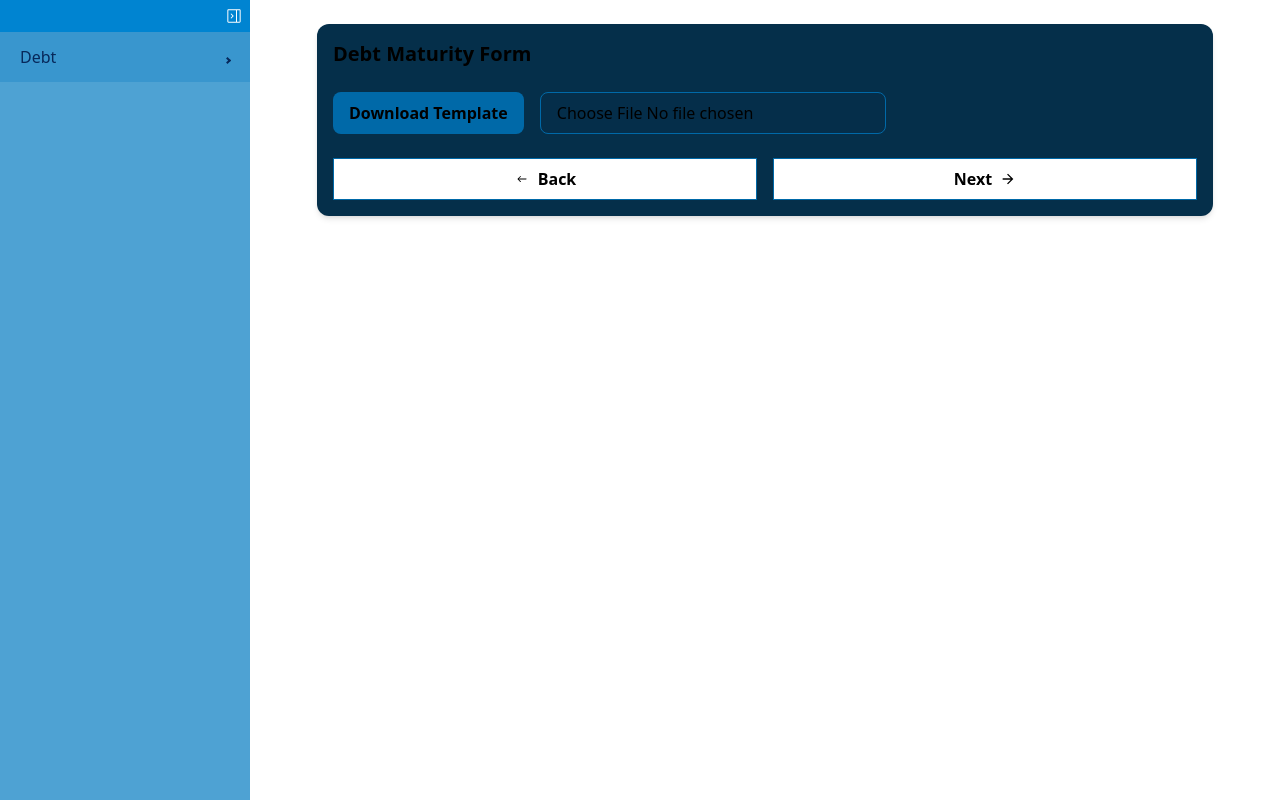
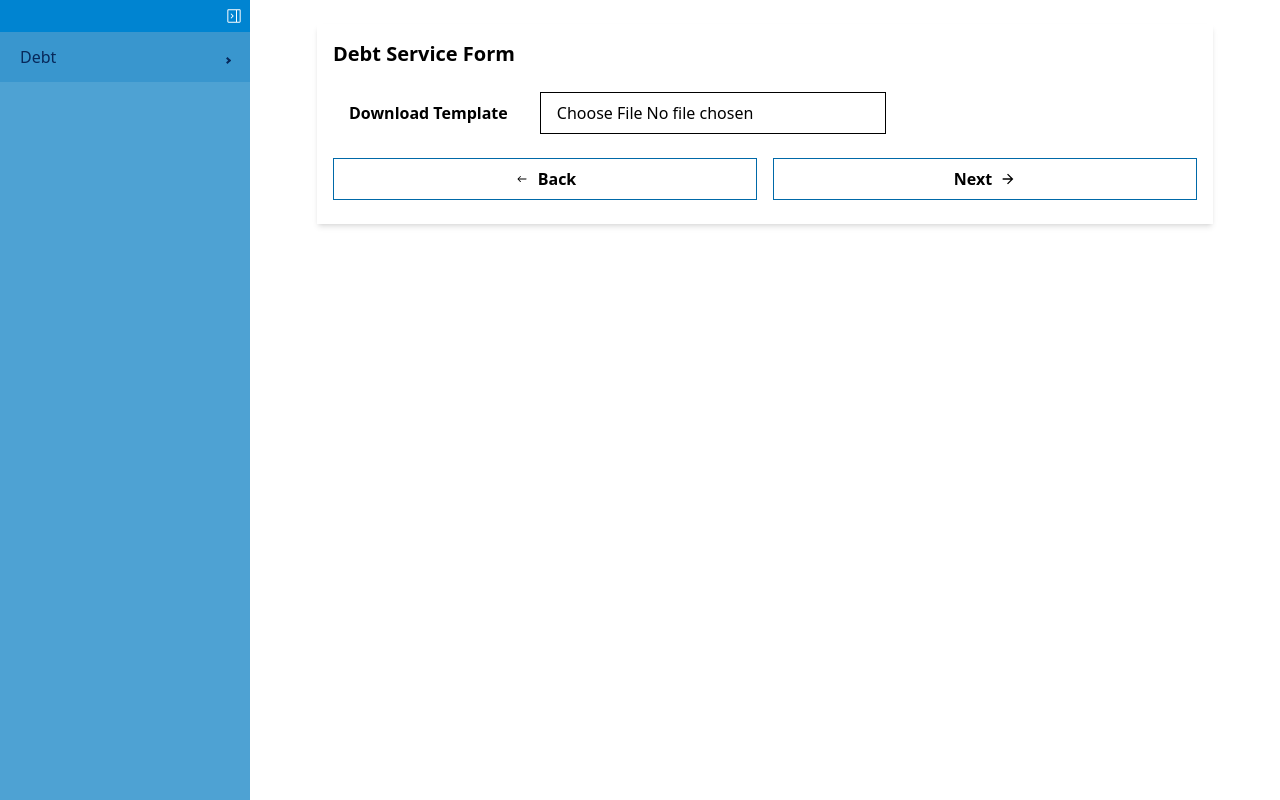
Before and after one commit to AdamsIncorporated/debt_book, a React app in the folder frontend/: page / in a window 1280 px wide. Both pictures are taken after a click on the button "Next". Built offline with nearby package versions, Linux system fonts and the light colour scheme.

Commit message:
feat: refactor App component and remove Redux store integration; add bag management functions and mapping utilities

```diff
--- a/frontend/src/App.tsx
+++ b/frontend/src/App.tsx
@@ -1,14 +1,10 @@
 import React from 'react';
 import CustomSideBar from './components/SideBar';
-import { store } from './store';
-import { Provider } from 'react-redux';
 
 
 const App: React.FC = () => {
     return (
-        <Provider store={store}>
-            <CustomSideBar />
-        </Provider>
+        <CustomSideBar />
     );
 };
 
--- a/frontend/src/bag/mapping.ts
+++ b/frontend/src/bag/mapping.ts
@@ -8,11 +8,20 @@ export interface DebtService {
     createdAt?: Date;         // corresponds to CREATE_AT
 }
 
+// Mapping for DebtService
+export const DebtServiceColumnMap: Record<keyof DebtService, string> = {
+    id: "ID",
+    seriesId: "SERIES_ID",
+    periodEndDate: "PERIOD_END_DATE",
+    principal: "PRINCIPAL",
+    interest: "INTEREST",
+    createdAt: "CREATED_AT",
+};
+
 // Interface representing a row in TBL_DEBT_SERIES (for 1:many relationship)
 export interface DebtServiceRows {
     debtServices?: DebtService[]; // one-to-many relationship
 }
-
 
 // Interface representing a row in TBL_DEBT_SERIES
 export interface DebtSeries {
@@ -20,9 +29,20 @@ export interface DebtSeries {
     seriesName?: string;      // corresponds to SERIES_NAME
     isTaxExempt?: boolean;    // corresponds to IS_TAX_EXEMPT
     createdAt?: Date;         // corresponds to CREATE_AT
-    debtServices?: DebtService[]; // optional 1:many relationship
 }
 
-export interface SeriesRows {
-    debtSeries?: DebtSeries[]; // one-to-many relationship
+// Mapping for DebtSeries
+export const DebtSeriesColumnMap: Record<keyof DebtSeries, string> = {
+    id: "ID",
+    seriesName: "SERIES_NAME",
+    isTaxExempt: "IS_TAX_EXEMPT",
+    createdAt: "CREATED_AT",
+};
+
+export function mapToDbRow<T>(obj: T, columnMap: Record<string, string>): Record<string, any> {
+    const result: Record<string, any> = {};
+    for (const [key, value] of Object.entries(columnMap)) {
+        result[value] = obj[key as keyof T];
+    }
+    return result;
 }
--- a/frontend/src/components/Debt/DebtService.tsx
+++ b/frontend/src/components/Debt/DebtService.tsx
@@ -32,14 +32,6 @@ const DebtServiceForm: React.FC<DebtServiceFormProps> = ({ onNext, onBack, onSub
       { header: "Interest", key: "interest" },
       { header: "Debt Service", key: "debtService" },
     ];
-
-    worksheet.addRow({
-      periodEndDate: "YYYY-MM-DD",
-      principal: "0",
-      coupon: "0",
-      interest: "0",
-      debtService: "0",
-    });
 
     const buffer = await workbook.xlsx.writeBuffer();
     const blob = new Blob([buffer], { type: "application/octet-stream" });
@@ -84,14 +76,14 @@ const DebtServiceForm: React.FC<DebtServiceFormProps> = ({ onNext, onBack, onSub
   };
 
   return (
-    <div className="p-4 bg-sky-950 rounded-xl shadow-md w-full max-w-4xl mx-auto">
-      <h2 className="mb-6 text-xl font-semibold text-white">Debt Service Form</h2>
+    <div className="p-4 shadow-md w-full max-w-4xl mx-auto">
+      <h2 className="mb-6 text-xl font-semibold">Debt Service Form</h2>
 
       <div className="flex gap-4 mb-6">
         <button
           type="button"
           onClick={handleDownloadTemplate}
-          className="rounded-lg bg-sky-700 px-4 py-2 text-white font-semibold hover:bg-sky-600 transition-all duration-300"
+          className="px-4 py-2 font-semibold hover:bg-sky-600 transition-all duration-300"
         >
           Download Template
         </button>
@@ -99,14 +91,14 @@ const DebtServiceForm: React.FC<DebtServiceFormProps> = ({ onNext, onBack, onSub
           type="file"
           accept=".xlsx, .xls"
           onChange={handleUpload}
-          className="rounded-lg border border-sky-700 bg-sky-950/40 px-4 py-2 text-white cursor-pointer"
+          className="border px-4 py-2 cursor-pointer"
         />
       </div>
 
       {data.length > 0 && (
         <div className="overflow-x-auto mb-6">
           <table className="min-w-full table-auto border border-sky-700">
-            <thead className="bg-sky-800 text-white">
+            <thead className="bg-sky-800">
               <tr>
                 <th className="border border-sky-700 px-4 py-2">Period End Date</th>
                 <th className="border border-sky-700 px-4 py-2">Principal</th>
@@ -115,7 +107,7 @@ const DebtServiceForm: React.FC<DebtServiceFormProps> = ({ onNext, onBack, onSub
                 <th className="border border-sky-700 px-4 py-2">Debt Service</th>
               </tr>
             </thead>
-            <tbody className="bg-sky-950/40 text-white">
+            <tbody className="bg-sky-950/40">
               {data.map((row, idx) => (
                 <tr key={idx} className="hover:bg-sky-900">
                   <td className="border border-sky-700 px-4 py-2">{row.periodEndDate}</td>
--- a/frontend/src/components/Debt/Maturity.tsx
+++ /dev/null
@@ -1,140 +0,0 @@
-import React, { useState } from "react";
-import ExcelJS from "exceljs";
-import ThemeNavButton from "../Form/ThemeNavButton";
-
-
-export interface DebtMaturity {
-  id?: number;
-  maturity_date: string;
-  amount: number;
-  rate: number;
-  yield: number;
-  price: number;
-  created_at?: string;
-}
-
-interface DebtMaturityFormProps {
-  onNext: () => void;
-  onBack: () => void;
-  onSubmitData?: (rows: DebtMaturity[]) => void;
-}
-
-const MaturityForm: React.FC<DebtMaturityFormProps> = ({ onNext, onBack, onSubmitData }) => {
-  const [data, setData] = useState<DebtMaturity[]>([]);
-
-  // Download template
-  const handleDownloadTemplate = async () => {
-    const workbook = new ExcelJS.Workbook();
-    const worksheet = workbook.addWorksheet("MaturityTemplate");
-
-    worksheet.columns = [
-      { header: "Maturity Date", key: "maturity_date" },
-      { header: "Amount", key: "amount" },
-      { header: "Rate", key: "rate" },
-      { header: "Yield", key: "yield" },
-      { header: "Price", key: "price" },
-    ];
-
-    worksheet.addRow({
-      maturity_date: "YYYY-MM-DD",
-      amount: 0,
-      rate: 0,
-      yield: 0,
-      price: 0,
-    });
-
-    const buffer = await workbook.xlsx.writeBuffer();
-    const blob = new Blob([buffer], { type: "application/octet-stream" });
-    const url = URL.createObjectURL(blob);
-
-    const a = document.createElement("a");
-    a.href = url;
-    a.download = "DebtMaturityTemplate.xlsx";
-    a.click();
-    URL.revokeObjectURL(url);
-  };
-
-  // Upload Excel file
-  const handleUpload = async (e: React.ChangeEvent<HTMLInputElement>) => {
-    const file = e.target.files?.[0];
-    if (!file) return;
-
-    const workbook = new ExcelJS.Workbook();
-    await workbook.xlsx.load(await file.arrayBuffer());
-    const worksheet = workbook.worksheets[0];
-
-    const rows: DebtMaturity[] = [];
-    worksheet.eachRow((row, rowNumber) => {
-      if (rowNumber === 1) return; // skip header
-      const rowValues = row.values as (string | number | undefined)[];
-      const [maturity_date, amount, rate, yieldValue, price] = rowValues.slice(1);
-      rows.push({
-        maturity_date: maturity_date?.toString() || "",
-        amount: Number(amount ?? 0),
-        rate: Number(rate ?? 0),
-        yield: Number(yieldValue ?? 0),
-        price: Number(price ?? 0),
-      });
-    });
-
-    setData(rows);
-  };
-
-  const handleSubmitData = () => {
-    if (onSubmitData) onSubmitData(data);
-    onNext();
-  };
-
-  return (
-    <div className="p-4 bg-sky-950 rounded-xl shadow-md w-full max-w-4xl mx-auto">
-      <h2 className="mb-6 text-xl font-semibold">Debt Maturity Form</h2>
-
-      <div className="flex gap-4 mb-6">
-        <button
-          type="button"
-          onClick={handleDownloadTemplate}
-          className="rounded-lg bg-sky-700 px-4 py-2 font-semibold hover:bg-sky-600 transition-all duration-300"
-        >
-          Download Template
-        </button>
-        <input
-          type="file"
-          accept=".xlsx, .xls"
-          onChange={handleUpload}
-          className="rounded-lg border border-sky-700 bg-sky-950/40 px-4 py-2 cursor-pointer"
-        />
-      </div>
-
-      {data.length > 0 && (
-        <div className="overflow-x-auto mb-6">
-          <table className="min-w-full table-auto border border-sky-700">
-            <thead className="bg-sky-800">
-              <tr>
-                <th className="border border-sky-700 px-4 py-2">Maturity Date</th>
-                <th className="border border-sky-700 px-4 py-2">Amount</th>
-                <th className="border border-sky-700 px-4 py-2">Rate</th>
-                <th className="border border-sky-700 px-4 py-2">Yield</th>
-                <th className="border border-sky-700 px-4 py-2">Price</th>
-              </tr>
-            </thead>
-            <tbody className="bg-sky-950/40">
-              {data.map((row, idx) => (
-                <tr key={idx} className="hover:bg-sky-900">
-                  <td className="border border-sky-700 px-4 py-2">{row.maturity_date}</td>
-                  <td className="border border-sky-700 px-4 py-2">{row.amount}</td>
-                  <td className="border border-sky-700 px-4 py-2">{row.rate}</td>
-                  <td className="border border-sky-700 px-4 py-2">{row.yield}</td>
-                  <td className="border border-sky-700 px-4 py-2">{row.price}</td>
-                </tr>
-              ))}
-            </tbody>
-          </table>
-        </div>
-      )}
-
-        <ThemeNavButton onBack={onBack} onNext={handleSubmitData} />
-    </div>
-  );
-};
-
-export default MaturityForm;
--- a/frontend/src/components/Debt/Series.tsx
+++ b/frontend/src/components/Debt/Series.tsx
@@ -32,7 +32,7 @@ const DebtSeriesForm: React.FC<DebtSeriesFormProps> = ({ onNext, onBack }) => {
                 />
             </form>
             <div className="my-2">
-                <ThemeNavButton onBack={onBack} onNext={handleSubmit} />
+                <ThemeNavButton onBack={onBack} onNext={onNext} />
             </div>
         </div>
     );
--- a/frontend/src/components/SideBar.tsx
+++ b/frontend/src/components/SideBar.tsx
@@ -2,7 +2,6 @@ import React, { useState } from 'react';
 import { Sidebar, Menu, MenuItem, SubMenu } from 'react-pro-sidebar';
 import { GoSidebarCollapse  } from "react-icons/go";
 import SeriesForm from './Debt/Series';
-import MaturityForm from './Debt/Maturity';
 import DebtServiceForm from './Debt/DebtService';
 
 
@@ -15,11 +14,11 @@ const DebtSidebar: React.FC = () => {
             case 0:
                 return <SeriesForm onNext={() => setStep(1)} onBack={() => setStep(0)} />;
             case 1:
-                return <MaturityForm onNext={() => setStep(2)} onBack={() => setStep(1)} />;
+                return <DebtServiceForm onNext={() => setStep(2)} onBack={() => setStep(0)} />;
             case 2:
-                return <DebtServiceForm onNext={() => setStep(3)} onBack={() => setStep(2)} />;
+                return <div>Confirmation</div>;
             default:
-                return <div>Complete the sequence to proceed</div>;
+                return <div>You shouldnt see this.</div>;
         }
     };
 
--- a/frontend/src/store.ts
+++ /dev/null
@@ -1,10 +0,0 @@
-import { configureStore } from '@reduxjs/toolkit'
-
-export const store = configureStore({
-  reducer: {},
-})
-
-// Infer the `RootState` and `AppDispatch` types from the store itself
-export type RootState = ReturnType<typeof store.getState>
-// Inferred type: {posts: PostsState, comments: CommentsState, users: UsersState}
-export type AppDispatch = typeof store.dispatch
--- a/frontend/tsconfig.json
+++ b/frontend/tsconfig.json
@@ -3,7 +3,7 @@
         "target": "ESNext",
         "module": "ESNext",
         "moduleResolution": "Node",
-        "jsx": "react-jsx",
+        "jsx": "preserve",       // or remove this line entirely if you don't use JSX at all
         "strict": true,
         "esModuleInterop": true,
         "skipLibCheck": true,
@@ -13,8 +13,8 @@
         "baseUrl": "./src"
     },
     "include": [
-        "src"
-, "src/api"    ],
+        "src",
+    ],
     "exclude": [
         "node_modules",
         "dist"
```
Also changed, not shown: frontend/src/bag/bag.ts (+79 -0 lines).
